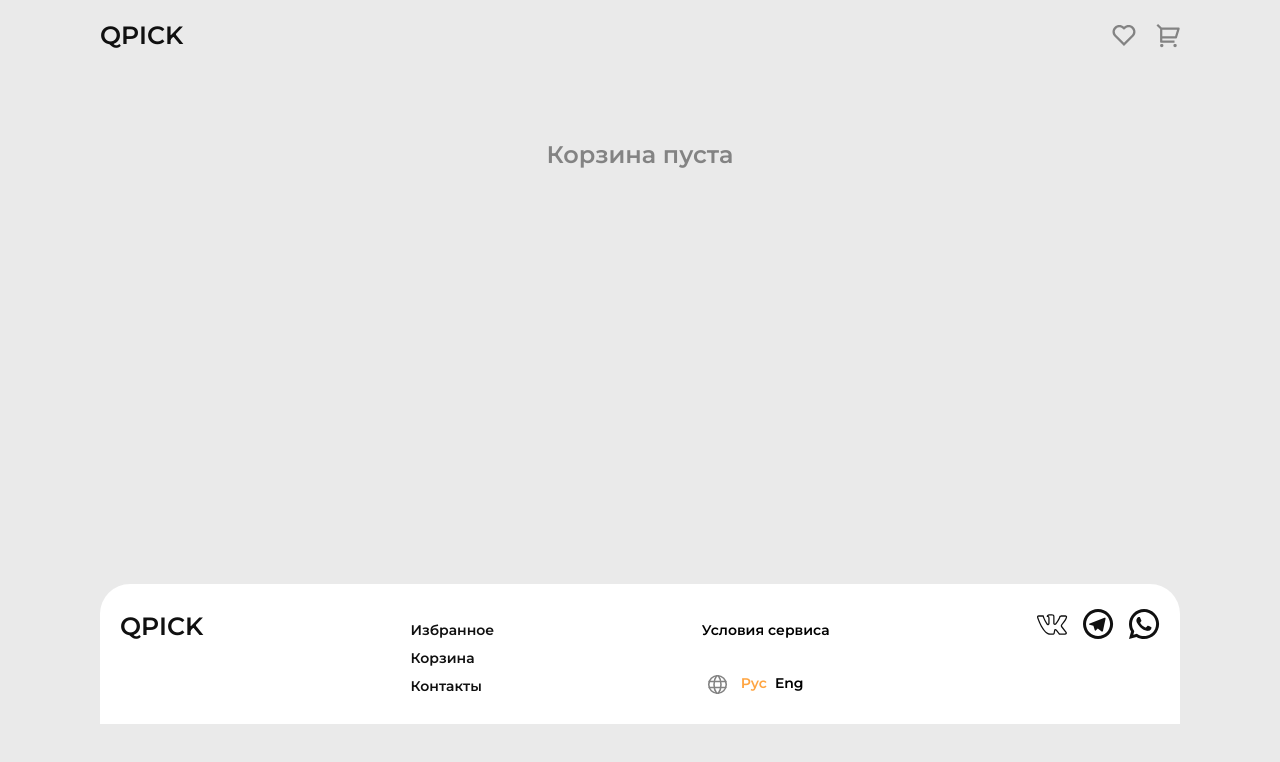
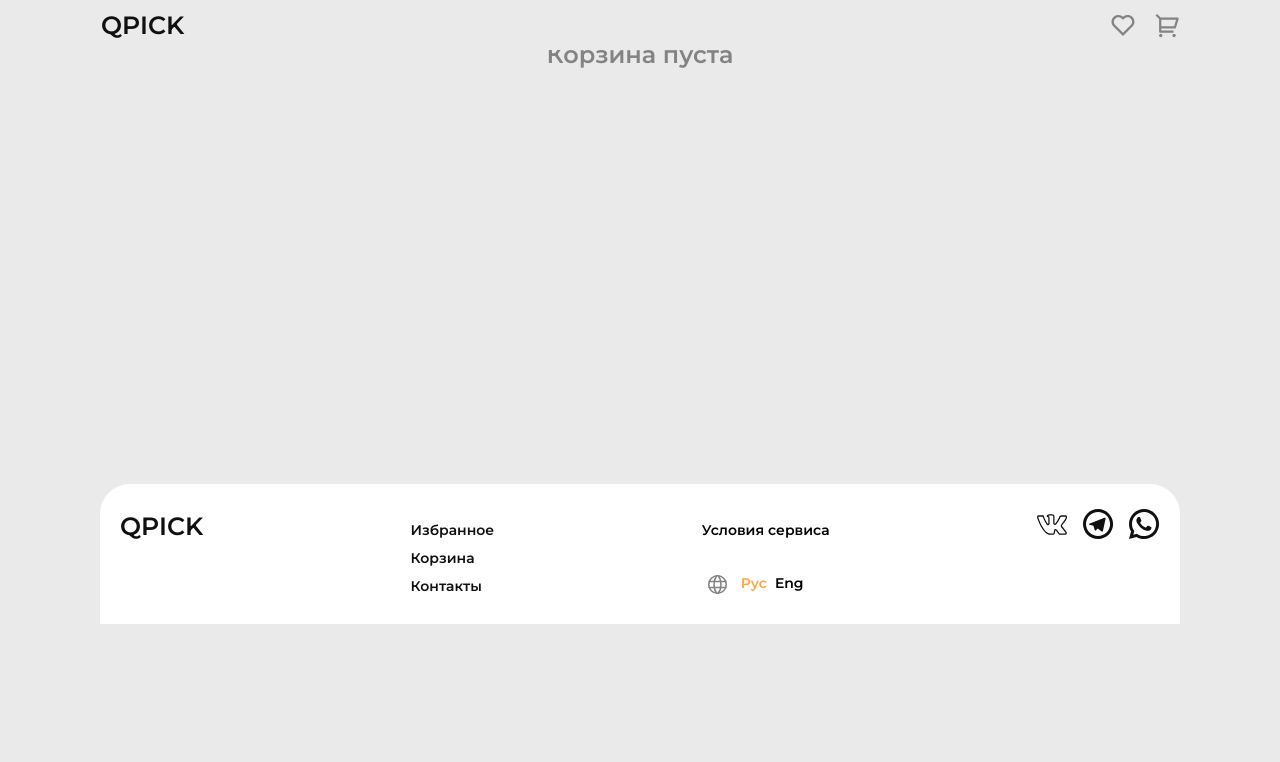
Before and after one commit to BLADEVIK/qpic_apple, a Next.js app: page /cart in a window 1280 px wide. Shown: the top 762 px of the page. Built offline with nearby package versions, Linux system fonts and the light colour scheme.

Commit message:
Header в position:fixed

```diff
--- a/src/app/page.module.css
+++ b/src/app/page.module.css
@@ -13,6 +13,7 @@
   font-weight: 600;
   color: #838383;
   margin-bottom: 20px;
+  margin-top: 88px;
 }
 
 .grid {
--- a/src/components/Header/Header.module.css
+++ b/src/components/Header/Header.module.css
@@ -4,6 +4,13 @@
     align-items: center;
     padding: 20px 0;
     margin-bottom: 30px;
+    border: 1px solid #eaeaea;
+    background: #eaeaea;
+    position: fixed;
+    z-index: 1;
+    width: 1080px;
+    height: 50px;
+    top: 0px;
 }
 
 .logo {
```
